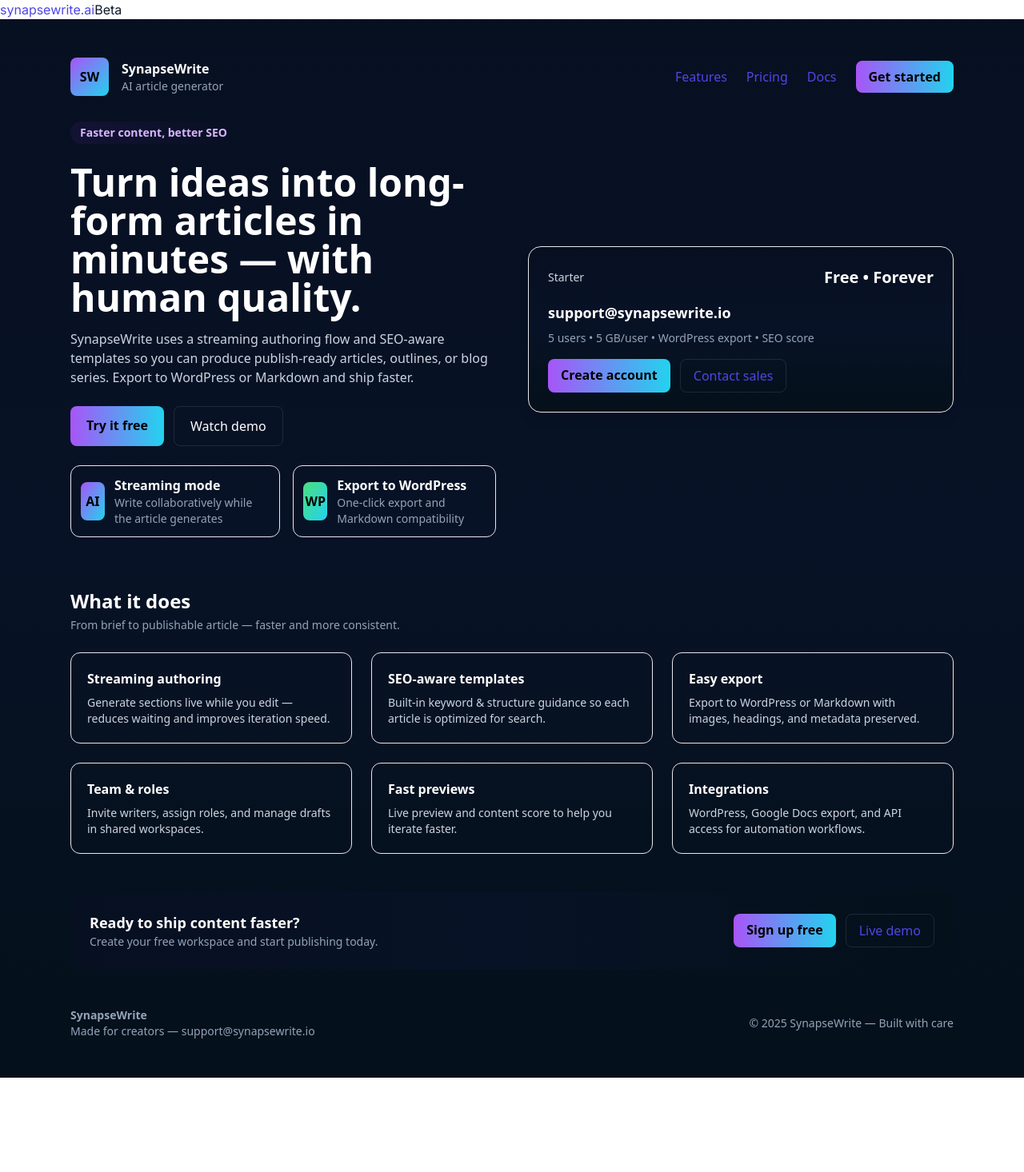
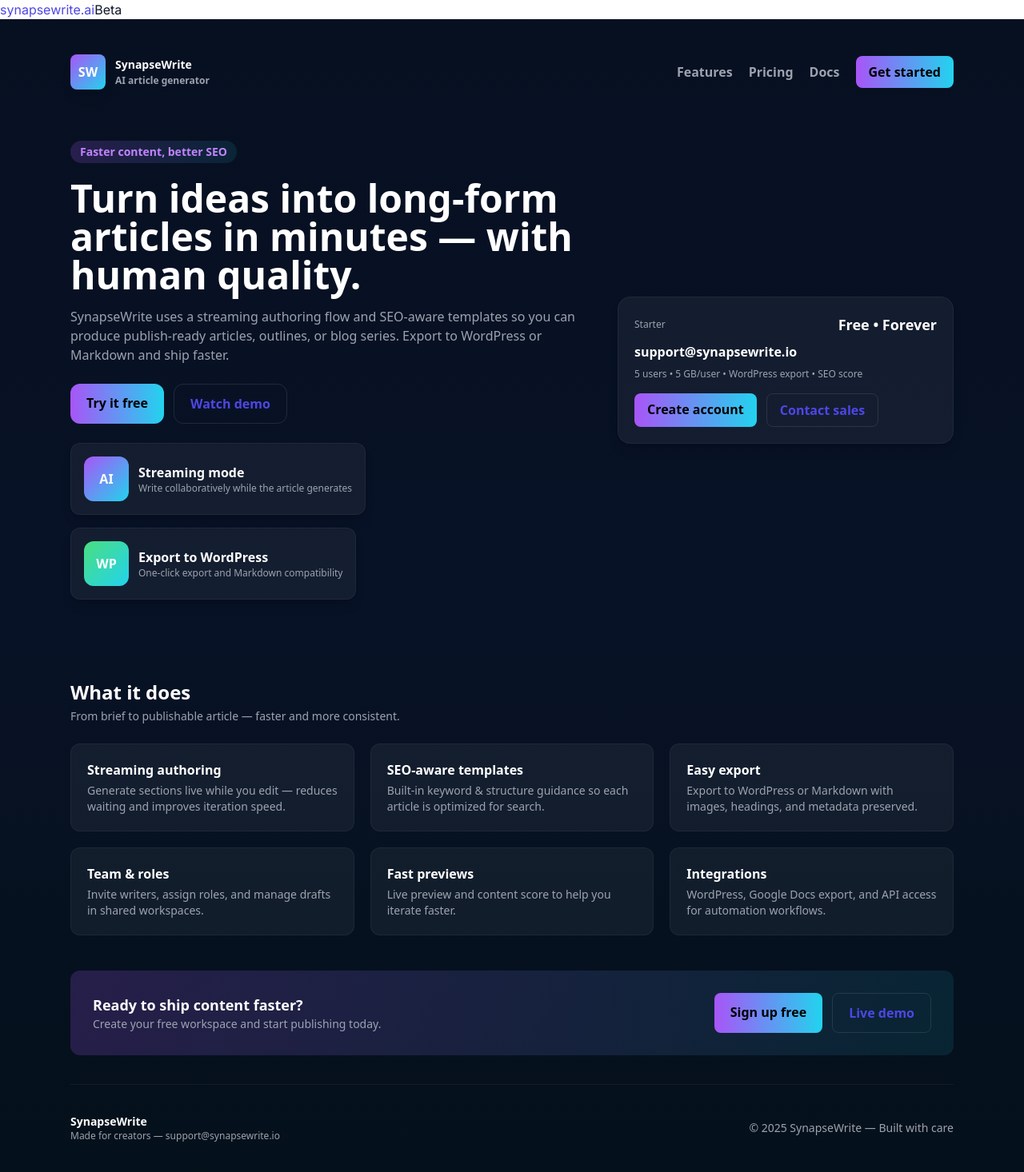
Before and after one commit to inpursuitsol/synapsewrite, a Next.js app: page / in a window 1280 px wide. Shown: the part 92-1558 px from the top of the page at 80% size. Before the commit the page ends 1440 px from the top, so only its background shows below. Built offline with nearby package versions, Linux system fonts and the light colour scheme.

Commit message:
Update page.js

```diff
--- a/app/page.js
+++ b/app/page.js
@@ -1,118 +1,125 @@
-"use client"
-import React from "react";
+"use client";
 
 export default function Page() {
   return (
-    <main className="min-h-screen bg-gradient-to-b from-[#071021] via-[#081226] to-[#04101a] text-white font-sans">
-      <div className="max-w-6xl mx-auto px-6 py-12">
-        <header className="flex items-center justify-between mb-8">
-          <div className="flex items-center gap-4">
-            <div className="w-12 h-12 rounded-lg bg-gradient-to-br from-purple-500 to-cyan-400 flex items-center justify-center text-black font-extrabold">SW</div>
+    <div className="min-h-screen bg-gradient-to-b from-[#071021] via-[#081226] to-[#04101a] text-white font-sans">
+      <div className="max-w-6xl mx-auto px-6 py-9">
+        {/* Header */}
+        <header className="flex items-center justify-between py-2">
+          <div className="flex items-center gap-3 font-bold">
+            <div className="w-11 h-11 rounded-lg grid place-items-center bg-gradient-to-br from-purple-500 to-cyan-400 shadow-lg font-extrabold">
+              SW
+            </div>
             <div>
-              <div className="font-semibold">SynapseWrite</div>
-              <div className="text-sm text-slate-400">AI article generator</div>
+              <div className="text-sm">SynapseWrite</div>
+              <div className="text-xs text-gray-400 mt-0.5">AI article generator</div>
             </div>
           </div>
-
-          <nav className="hidden md:flex gap-6 items-center text-slate-300">
-            <a href="#features" className="hover:text-white">Features</a>
-            <a href="#pricing" className="hover:text-white">Pricing</a>
-            <a href="#docs" className="hover:text-white">Docs</a>
-            <a href="#get-started" className="bg-gradient-to-r from-purple-500 to-cyan-400 text-black px-4 py-2 rounded-lg font-semibold">Get started</a>
+          <nav className="hidden md:flex gap-5 items-center">
+            <a href="#features" className="text-gray-400 font-semibold">Features</a>
+            <a href="#pricing" className="text-gray-400 font-semibold">Pricing</a>
+            <a href="#docs" className="text-gray-400 font-semibold">Docs</a>
+            <a href="#get-started" className="px-4 py-2 rounded-lg font-bold bg-gradient-to-r from-purple-500 to-cyan-400 text-black">Get started</a>
           </nav>
         </header>
 
-        <section className="grid lg:grid-cols-2 gap-10 items-center">
+        {/* Hero */}
+        <section className="grid md:grid-cols-[1fr_420px] gap-9 items-center py-14">
           <div>
-            <span className="inline-block px-3 py-1 rounded-full bg-gradient-to-r from-purple-700/10 to-cyan-400/6 text-sm font-semibold text-purple-300">Faster content, better SEO</span>
-            <h1 className="mt-6 text-4xl lg:text-5xl font-extrabold leading-tight">Turn ideas into long-form articles in minutes — with human quality.</h1>
-            <p className="mt-4 text-slate-300 max-w-2xl">SynapseWrite uses a streaming authoring flow and SEO-aware templates so you can produce publish-ready articles, outlines, or blog series. Export to WordPress or Markdown and ship faster.</p>
+            <div className="inline-block px-3 py-1 rounded-full bg-gradient-to-r from-purple-500/20 to-cyan-400/10 text-purple-400 font-bold text-sm">
+              Faster content, better SEO
+            </div>
+            <h1 className="text-4xl md:text-5xl font-bold leading-tight mt-5">
+              Turn ideas into long-form articles in minutes — with human quality.
+            </h1>
+            <p className="text-gray-400 max-w-2xl mt-4">
+              SynapseWrite uses a streaming authoring flow and SEO-aware templates so you can produce publish-ready articles, outlines, or blog series. Export to WordPress or Markdown and ship faster.
+            </p>
 
-            <div className="mt-6 flex gap-3">
-              <a href="#get-started" className="px-5 py-3 rounded-lg font-semibold bg-gradient-to-r from-purple-500 to-cyan-400 text-black">Try it free</a>
-              <a href="#demo" className="px-5 py-3 rounded-lg border border-white/10 text-white">Watch demo</a>
+            <div className="flex gap-3 mt-6">
+              <a href="#get-started" className="px-5 py-3 rounded-xl font-bold bg-gradient-to-r from-purple-500 to-cyan-400 text-black">Try it free</a>
+              <a href="#demo" className="px-5 py-3 rounded-xl font-bold border border-white/10">Watch demo</a>
             </div>
 
-            <div className="mt-6 flex gap-4">
-              <div className="p-3 rounded-xl bg-white/3 border border-white/6 flex items-center gap-3">
-                <div className="w-12 h-12 rounded-lg bg-gradient-to-br from-purple-500 to-cyan-400 flex items-center justify-center font-bold text-black">AI</div>
+            <div className="flex gap-4 mt-6 items-center flex-wrap">
+              <div className="flex gap-3 items-center bg-white/5 p-4 rounded-xl border border-white/5 shadow-lg">
+                <div className="w-14 h-14 rounded-xl bg-gradient-to-br from-purple-500 to-cyan-400 grid place-items-center font-extrabold">AI</div>
                 <div>
-                  <div className="font-semibold">Streaming mode</div>
-                  <div className="text-sm text-slate-400">Write collaboratively while the article generates</div>
+                  <div className="font-bold">Streaming mode</div>
+                  <div className="text-xs text-gray-400">Write collaboratively while the article generates</div>
                 </div>
               </div>
-
-              <div className="p-3 rounded-xl bg-white/3 border border-white/6 flex items-center gap-3">
-                <div className="w-12 h-12 rounded-lg bg-gradient-to-br from-green-400 to-cyan-400 flex items-center justify-center font-bold text-black">WP</div>
+              <div className="flex gap-3 items-center bg-white/5 p-4 rounded-xl border border-white/5 shadow-lg">
+                <div className="w-14 h-14 rounded-xl bg-gradient-to-br from-green-400 to-cyan-400 grid place-items-center font-extrabold">WP</div>
                 <div>
-                  <div className="font-semibold">Export to WordPress</div>
-                  <div className="text-sm text-slate-400">One-click export and Markdown compatibility</div>
+                  <div className="font-bold">Export to WordPress</div>
+                  <div className="text-xs text-gray-400">One-click export and Markdown compatibility</div>
                 </div>
               </div>
             </div>
           </div>
 
           <aside>
-            <div className="p-6 rounded-2xl bg-gradient-to-b from-white/3 to-white/2 border border-white/6 shadow-lg">
-              <div className="flex items-center justify-between mb-4">
-                <div className="text-sm text-slate-300">Starter</div>
-                <div className="text-xl font-extrabold">Free • Forever</div>
+            <div className="bg-white/5 p-5 rounded-2xl border border-white/5 shadow-lg">
+              <div className="flex justify-between items-center mb-2">
+                <div className="text-xs text-gray-400">Starter</div>
+                <div className="text-lg font-extrabold">Free • Forever</div>
               </div>
-
-              <div className="font-semibold text-lg">support@synapsewrite.io</div>
-              <div className="text-sm text-slate-400 mt-2">5 users • 5 GB/user • WordPress export • SEO score</div>
-
-              <div className="mt-4 flex gap-3">
-                <a href="#get-started" className="px-4 py-2 rounded-lg font-semibold bg-gradient-to-r from-purple-500 to-cyan-400 text-black">Create account</a>
-                <a href="#contact" className="px-4 py-2 rounded-lg border border-white/10">Contact sales</a>
+              <div className="font-bold">support@synapsewrite.io</div>
+              <div className="text-xs text-gray-400 mt-2">5 users • 5 GB/user • WordPress export • SEO score</div>
+              <div className="flex gap-3 mt-4">
+                <a href="#get-started" className="px-4 py-2 rounded-lg font-bold bg-gradient-to-r from-purple-500 to-cyan-400 text-black">Create account</a>
+                <a href="#contact" className="px-4 py-2 rounded-lg font-bold border border-white/10">Contact sales</a>
               </div>
             </div>
           </aside>
         </section>
 
-        <section id="features" className="mt-16">
-          <h2 className="text-2xl font-extrabold">What it does</h2>
-          <p className="text-sm text-slate-400 mt-1">From brief to publishable article — faster and more consistent.</p>
+        {/* Features */}
+        <section id="features" className="my-11">
+          <h2 className="text-2xl font-bold mb-1">What it does</h2>
+          <p className="text-gray-400 text-sm mb-6">From brief to publishable article — faster and more consistent.</p>
 
-          <div className="grid sm:grid-cols-2 lg:grid-cols-3 gap-6 mt-6">
-            <Feature title="Streaming authoring" desc="Generate sections live while you edit — reduces waiting and improves iteration speed." />
-            <Feature title="SEO-aware templates" desc="Built-in keyword & structure guidance so each article is optimized for search." />
-            <Feature title="Easy export" desc="Export to WordPress or Markdown with images, headings, and metadata preserved." />
-            <Feature title="Team & roles" desc="Invite writers, assign roles, and manage drafts in shared workspaces." />
-            <Feature title="Fast previews" desc="Live preview and content score to help you iterate faster." />
-            <Feature title="Integrations" desc="WordPress, Google Docs export, and API access for automation workflows." />
+          <div className="grid md:grid-cols-3 gap-5">
+            {[
+              {title: "Streaming authoring", desc: "Generate sections live while you edit — reduces waiting and improves iteration speed."},
+              {title: "SEO-aware templates", desc: "Built-in keyword & structure guidance so each article is optimized for search."},
+              {title: "Easy export", desc: "Export to WordPress or Markdown with images, headings, and metadata preserved."},
+              {title: "Team & roles", desc: "Invite writers, assign roles, and manage drafts in shared workspaces."},
+              {title: "Fast previews", desc: "Live preview and content score to help you iterate faster."},
+              {title: "Integrations", desc: "WordPress, Google Docs export, and API access for automation workflows."},
+            ].map((f, i) => (
+              <div key={i} className="bg-white/5 p-5 rounded-xl border border-white/5">
+                <h4 className="font-bold mb-1">{f.title}</h4>
+                <p className="text-sm text-gray-400">{f.desc}</p>
+              </div>
+            ))}
           </div>
         </section>
 
-        <section className="mt-12 p-6 rounded-xl bg-gradient-to-r from-purple-700/6 to-cyan-400/6 flex items-center justify-between">
-          <div>
-            <div className="font-extrabold text-lg">Ready to ship content faster?</div>
-            <div className="text-sm text-slate-400">Create your free workspace and start publishing today.</div>
-          </div>
-          <div className="flex gap-3">
-            <a href="#get-started" className="px-4 py-2 rounded-lg font-semibold bg-gradient-to-r from-purple-500 to-cyan-400 text-black">Sign up free</a>
-            <a href="#demo" className="px-4 py-2 rounded-lg border border-white/10">Live demo</a>
+        {/* CTA */}
+        <section className="my-9 p-7 rounded-xl bg-gradient-to-r from-purple-500/20 to-cyan-400/10">
+          <div className="flex flex-wrap justify-between items-center gap-5">
+            <div>
+              <div className="font-extrabold text-lg">Ready to ship content faster?</div>
+              <div className="text-sm text-gray-400">Create your free workspace and start publishing today.</div>
+            </div>
+            <div className="flex gap-3">
+              <a href="#get-started" className="px-5 py-3 rounded-lg font-bold bg-gradient-to-r from-purple-500 to-cyan-400 text-black">Sign up free</a>
+              <a href="#demo" className="px-5 py-3 rounded-lg font-bold border border-white/10">Live demo</a>
+            </div>
           </div>
         </section>
 
-        <footer className="mt-12 flex items-center justify-between text-slate-400 text-sm">
+        {/* Footer */}
+        <footer className="py-9 border-t border-white/5 flex flex-col md:flex-row justify-between items-center text-gray-400 text-sm gap-3">
           <div>
-            <div className="font-semibold">SynapseWrite</div>
-            <div>Made for creators — support@synapsewrite.io</div>
+            <div className="font-bold text-white">SynapseWrite</div>
+            <div className="text-xs">Made for creators — support@synapsewrite.io</div>
           </div>
-
           <div>© 2025 SynapseWrite — Built with care</div>
         </footer>
       </div>
-    </main>
-  );
-}
-
-function Feature({ title, desc }) {
-  return (
-    <div className="p-5 rounded-xl bg-white/3 border border-white/6">
-      <h4 className="font-semibold mb-2">{title}</h4>
-      <p className="text-sm text-slate-300">{desc}</p>
     </div>
   );
 }
```
